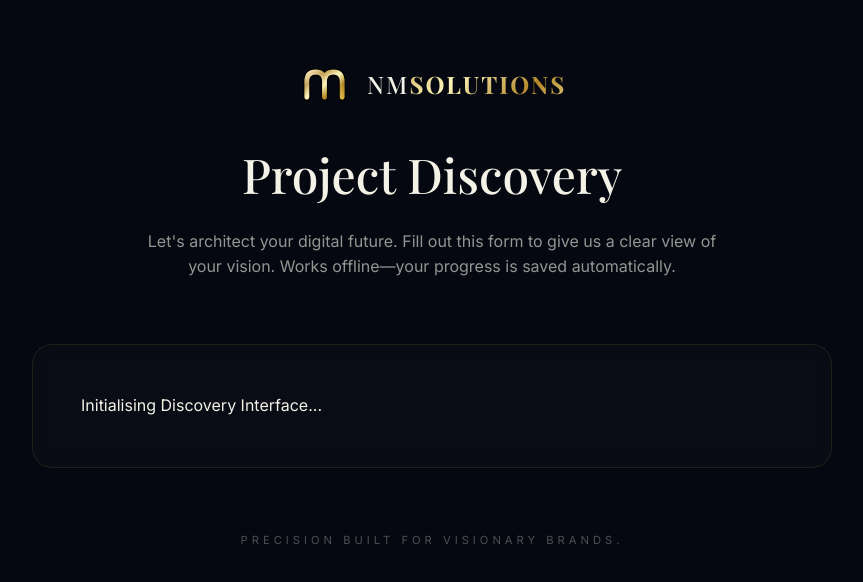
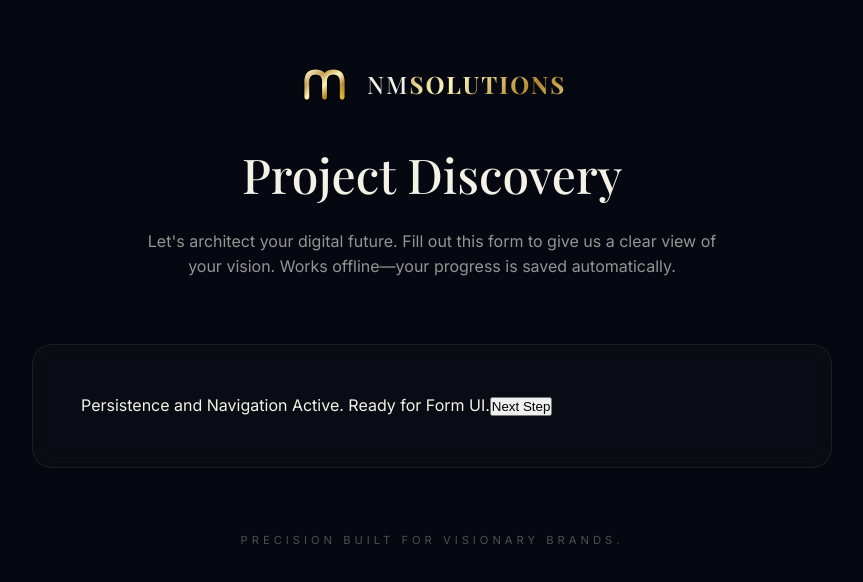
Before and after one commit to Mapetere/nm_holdings_site, a Next.js app: page /onboarding in a window 1280 px wide. Shown: the top 582 px of the page, without its empty margins (208-1071 px from the left). Built offline with nearby package versions, Linux system fonts and the light colour scheme; a web font is replaced by a local one.

Commit message:
feat: implement draft persistence and multi-step navigation

```diff
--- a/src/components/DiscoveryForm.tsx
+++ b/src/components/DiscoveryForm.tsx
@@ -23,9 +23,29 @@ export default function DiscoveryForm() {
 
     const [status, setStatus] = useState<'idle' | 'submitting' | 'success' | 'error'>('idle');
 
+    // Persistence
+    useEffect(() => {
+        const saved = localStorage.getItem('nm_discovery_draft');
+        if (saved) {
+            try {
+                setFormData(prev => ({ ...prev, ...JSON.parse(saved) }));
+            } catch (e) {
+                console.error('Failed to load draft');
+            }
+        }
+    }, []);
+
+    useEffect(() => {
+        localStorage.setItem('nm_discovery_draft', JSON.stringify(formData));
+    }, [formData]);
+
+    const nextStep = () => setStep(s => Math.min(s + 1, 5));
+    const prevStep = () => setStep(s => Math.max(s - 1, 1));
+
     return (
-        <div className="discovery-form-loading">
-            Initialising Discovery Interface...
+        <div className="discovery-form-ready">
+            Persistence and Navigation Active. Ready for Form UI.
+            <button onClick={nextStep}>Next Step</button>
         </div>
     );
 }
```
